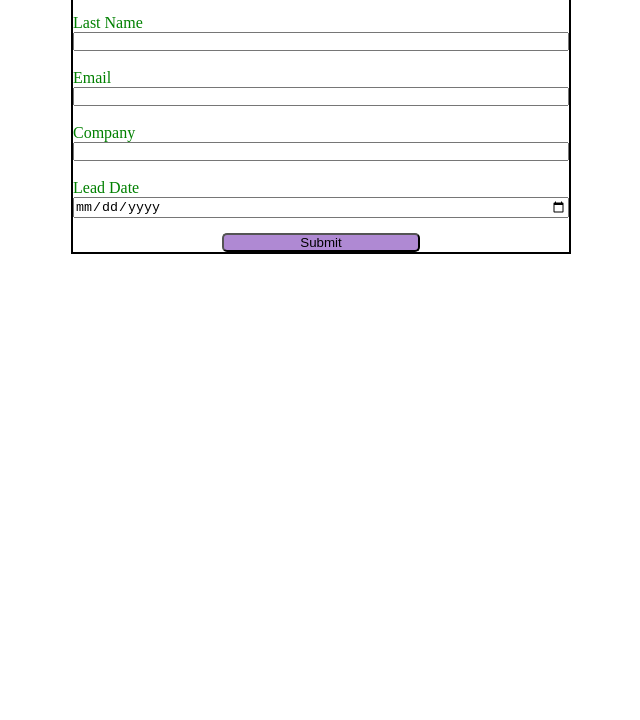
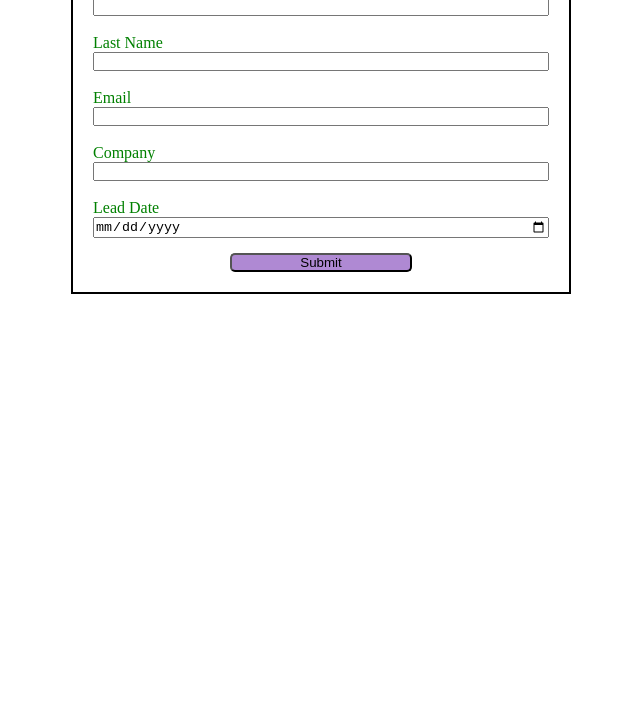
Before and after one commit to AnuragBhakare/Web-To-Lead, a plain HTML site: page index.html in a window 1280 px wide. Shown: the part 80-800 px from the top of the page, without its empty margins (319-959 px from the left). Drawn offline with Linux system fonts and the light colour scheme.

Commit message:
CSS Changes

```diff
--- a/style.css
+++ b/style.css
@@ -33,5 +33,5 @@ form {
     max-width: 500px;
     margin: auto;
     border: 2px solid black;
-    padding: 20 px;
+    padding: 20px;
 }
```
